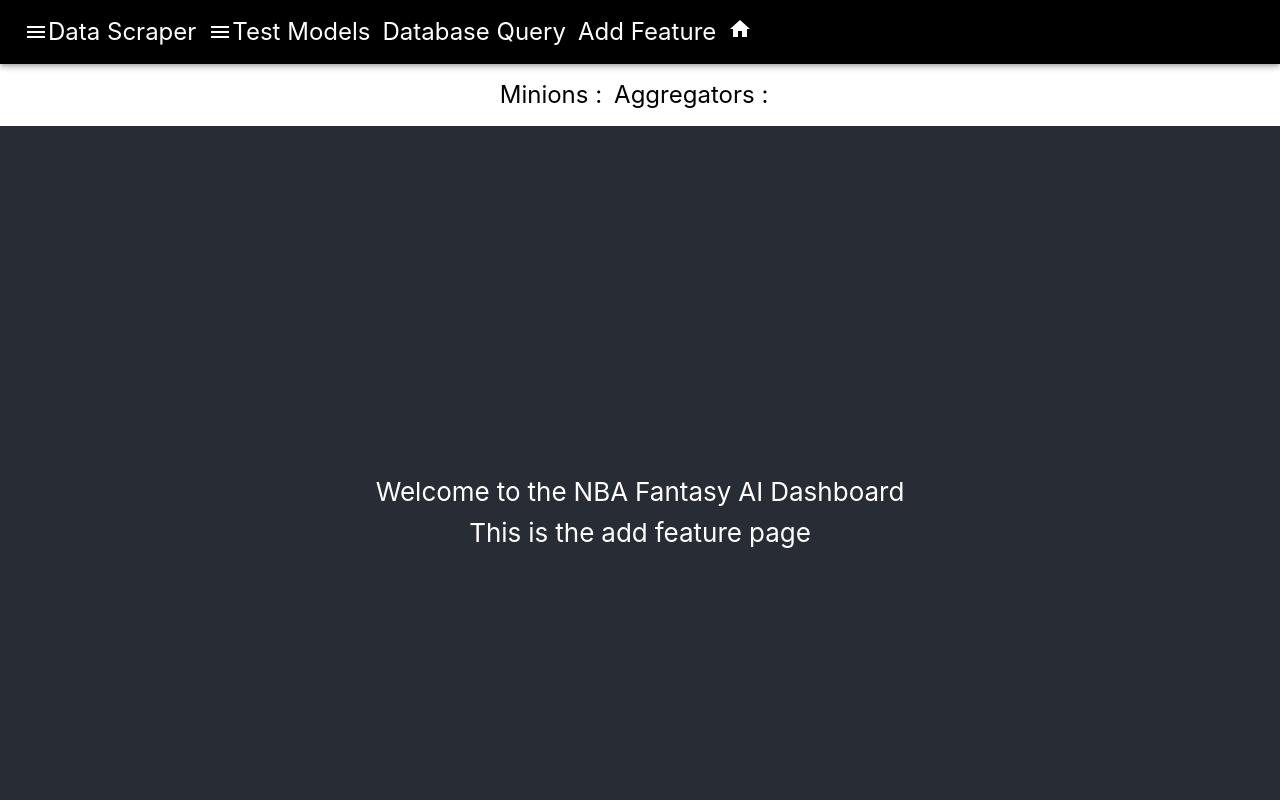
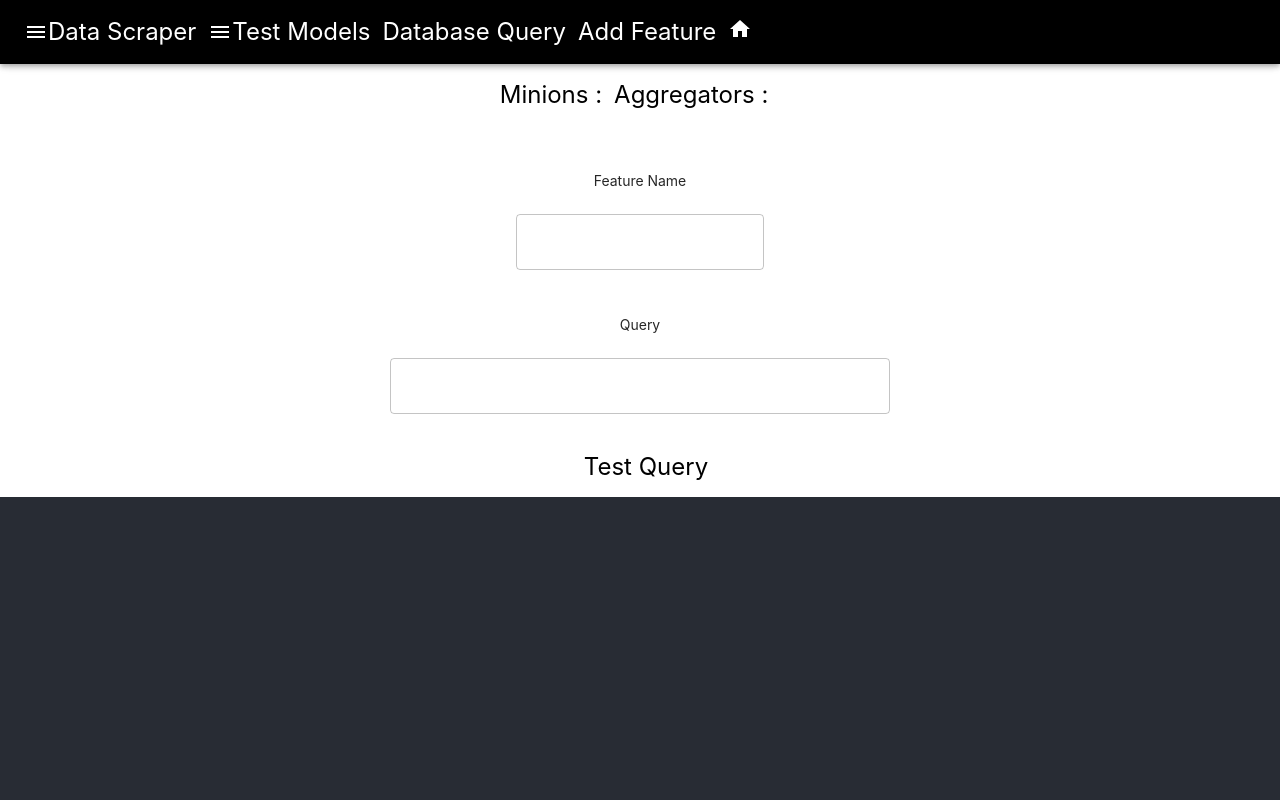
Before and after one commit to AATataj/fantasy_front, a React (Create React App) app: page /AddFeature in a window 1280 px wide. Shown: the top 800 px of the page. Built offline with nearby package versions, Linux system fonts and the light colour scheme.

Commit message:
added inputs for featurename and query as  well as a test button

```diff
--- a/src/AddFeature.js
+++ b/src/AddFeature.js
@@ -1,13 +1,13 @@
 import React, { useEffect, useState } from 'react';
 import './App.css';
 import './NavBar.js';
-import TextField from '@material-ui/core/TextField';
 import Menu from '@material-ui/core/Menu';
 import MenuItem from '@material-ui/core/MenuItem';
 import Button from '@material-ui/core/Button';
 import IconButton from '@material-ui/core/IconButton';
-import MenuIcon from '@material-ui/icons/Menu';
 import { makeStyles } from '@material-ui/core/styles';
+import TextField from '@material-ui/core/TextField';
+
 
 
 const useStyles = makeStyles((theme) => ({
@@ -15,6 +15,10 @@ const useStyles = makeStyles((theme) => ({
     backgroundColor: 'white', //theme.palette.background.paper,
     color: 'black'
   },
+    '& .MuiTextField-root':{
+      margin : theme.spacing(1),
+      width : '50ch',
+    },
 }));
 
 export default function AddFeature() {
@@ -24,7 +28,9 @@ export default function AddFeature() {
   const [ anchorMinion, setAnchorMinion] = React.useState(null);
   const [ anchorAgg, setAnchorAgg] = React.useState(null)
   const classes = useStyles();
-
+  const [query, setQuery] = useState(null);
+  const [testedFlag, setTestedFlag] = useState(false);
+  const [featureName, setFeatureName] = useState(null);
 
   const handleCloseAgg = () => {
     setAnchorAgg(null);
@@ -35,13 +41,26 @@ export default function AddFeature() {
   const handleClick = (event) => {
     const eventID = event.currentTarget.id;
     if (eventID === "MinionsMenuButton"){
+      console.log(anchorMinion);
       setAnchorMinion(event.currentTarget);
-      console.log(anchorMinion);
     }
     if (eventID === "AggsMenuButton"){
       setAnchorAgg(event.currentTarget);
       console.log(anchorAgg);
     }
+  }
+  const testQuery = (event) => {
+    //probs move this flag assignment until after
+    // the function returns with appropriate results
+    setTestedFlag(true);
+    console.log(query);
+    console.log(testedFlag);
+  }
+  const updateQuery = (event) => {
+    setQuery(event.currentTarget.value);
+  }
+  const updateFeatureName = (event) => {
+    setFeatureName(event.currentTarget.value)
   }
   return (
     <React.Fragment>
@@ -64,6 +83,32 @@ export default function AddFeature() {
         className={classes.root}
     >
         Aggregators : {aggregators}
+      </IconButton>
+      <br/><br/><br/>Feature Name<br/><br/>
+      <TextField
+        id= "featureNameText"
+        value = {featureName}
+        onChange = {updateFeatureName}
+        variant = 'outlined'
+      />
+      <br/><br/><br/>Query<br/><br/>
+      <TextField
+        rowsMax = {10}
+        multiline
+        id= "queryText"
+        value = {query}
+        onChange = {updateQuery}
+        variant = 'outlined'
+        style = {{width:500}}
+      />
+      <br/><br/>
+      <IconButton
+        edge="end"
+        onClick = {testQuery}
+        id = "testButton"
+        className={classes.root}
+      >
+        Test Query
       </IconButton>
       <Menu
         id = "minionsMenu"
```
